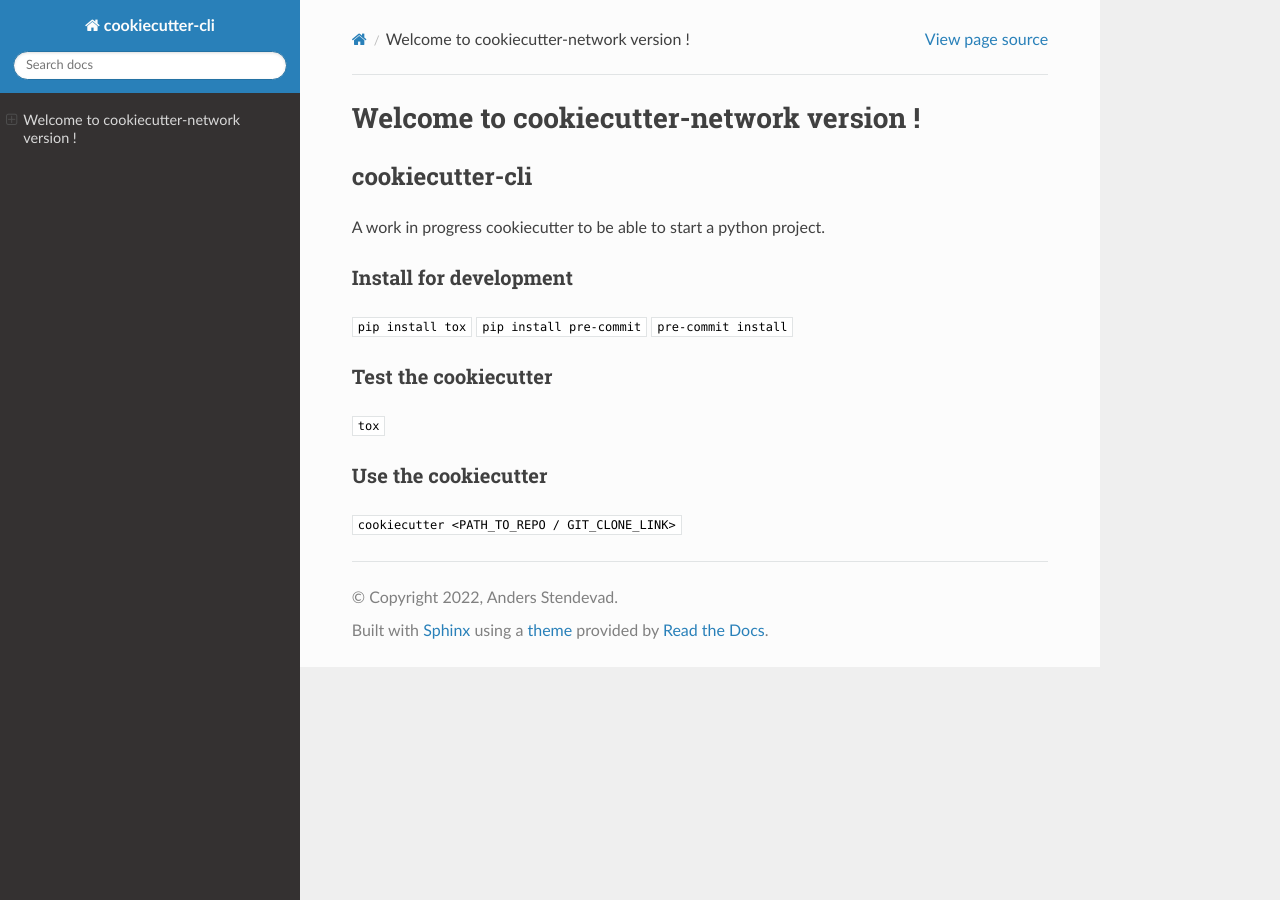
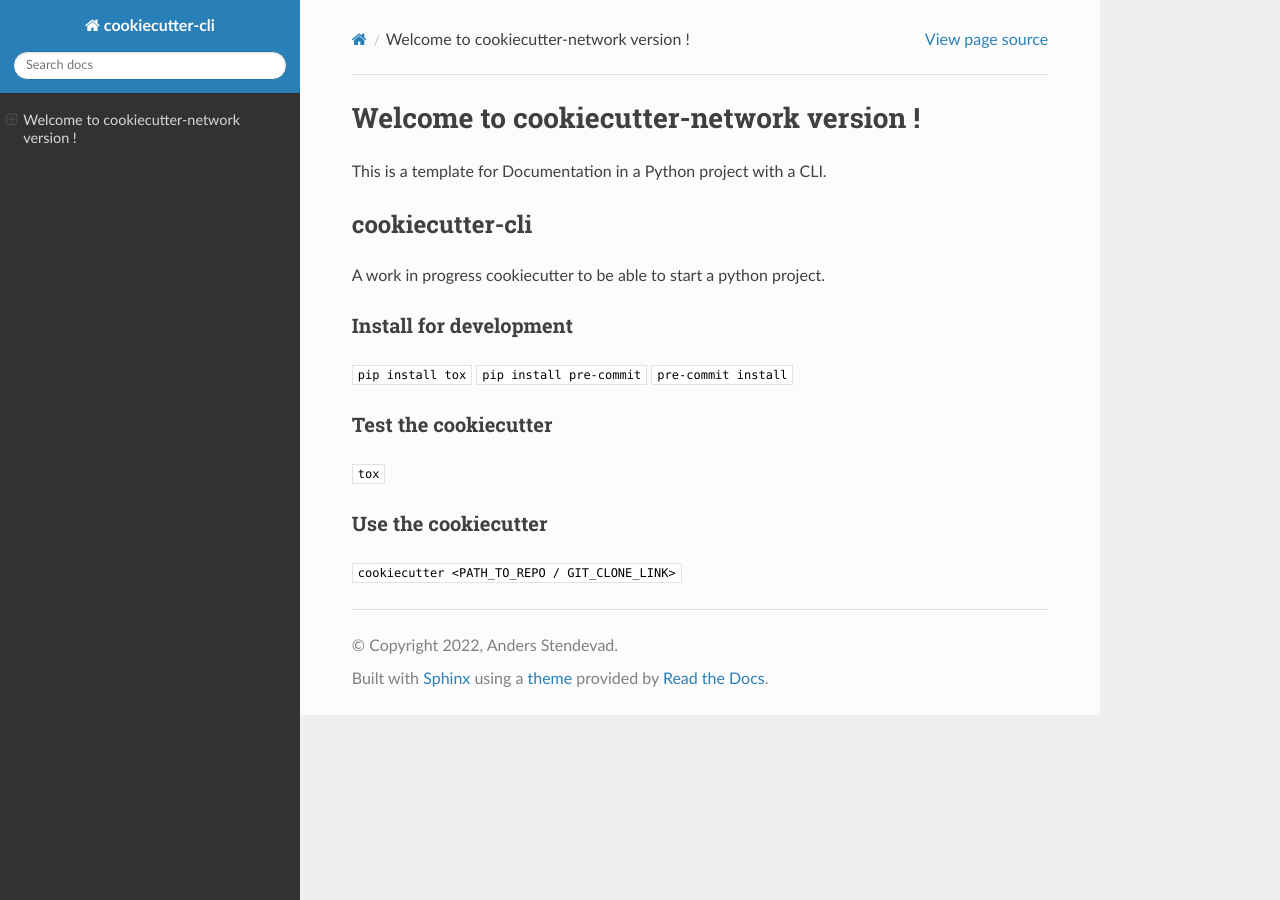
Before and after one commit to AndersStendevad/cookiecutter-cli, a Sphinx documentation site: the page built from docs/index.rst, in a window 1280 px wide. Built offline with Sphinx 7.4.7 and the Read the Docs theme 2.0.0, drawn with Linux system fonts in a browser that asks for light colours; the version number could not be read and is left out.

Commit message:
Added header to docs

```diff
--- a/docs/index.rst
+++ b/docs/index.rst
@@ -1,4 +1,7 @@
 Welcome to cookiecutter-network version |release|!
 ==================================================
+
+This is a template for Documentation in a Python project with a CLI.
+
 .. include:: ../README.md
    :parser: myst_parser.sphinx_
```
